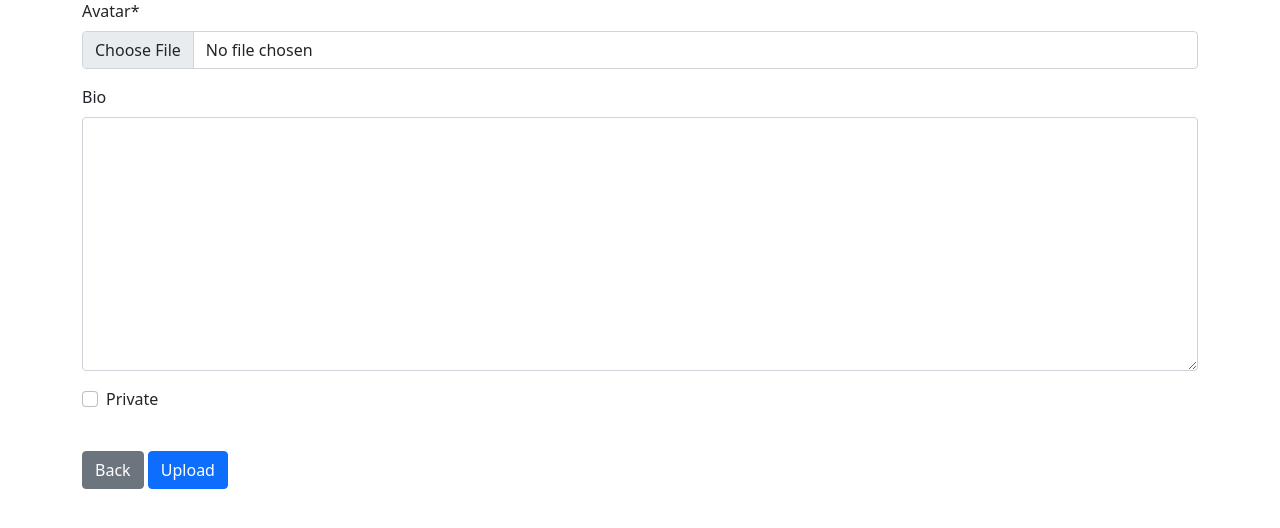
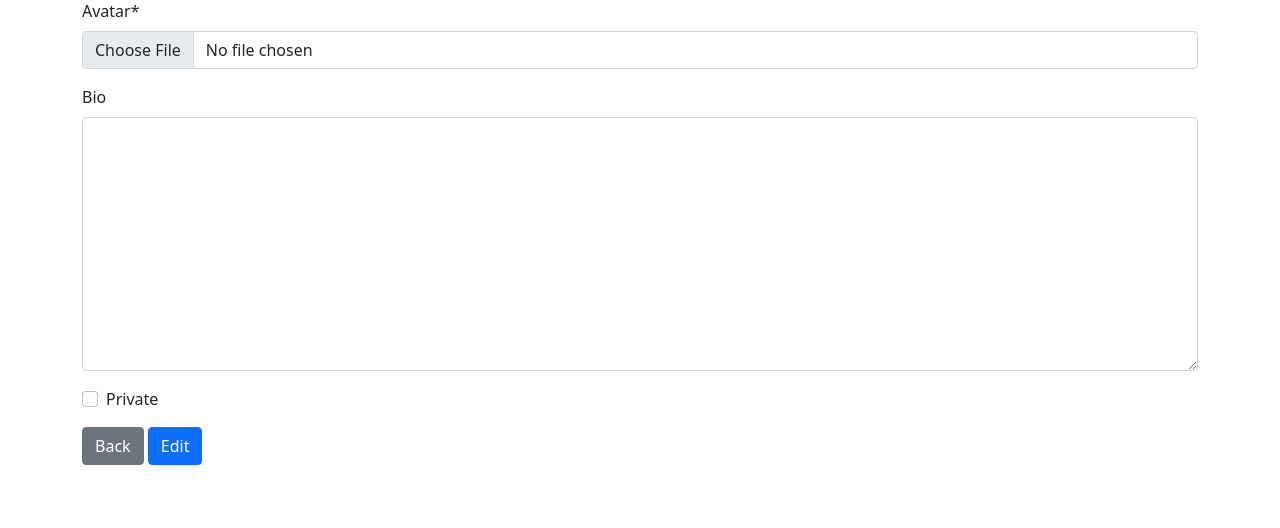
Before and after one commit to garrett1001/wardrobe-app, a Django app: template mysite/core/templates/core/user_profile_form.html in a window 1280 px wide. Shown: the part 209-737 px from the top of the page. Run offline with Django 4.2, Linux system fonts and the light colour scheme; the template is opened without the code that fills it: values that come from a table or form of the project are taken from there, others are empty; parts of the project's set-up code (start-up, migrations or seed data) failed here and were passed over; some libraries are stand-ins or nearby versions.

Commit message:
Fixed form layouts

```diff
--- a/mysite/core/templates/core/login.html
+++ b/mysite/core/templates/core/login.html
@@ -12,7 +12,6 @@
     <form method="POST">
         {% csrf_token %}
         {{ login_form|crispy }}
-        <br>
         <button class="btn btn-primary" type="submit">Login</button>
     </form>
     <p class="text-center">Don't have an account? <a href="/register">Create an account</a>.</p>
--- a/mysite/core/templates/core/register.html
+++ b/mysite/core/templates/core/register.html
@@ -12,7 +12,6 @@
 	<form method="POST">
 		{% csrf_token %}
 		{{ register_form|crispy }}
-		<br>
 		<button class="btn btn-primary" type="submit">Register</button>
 	</form>
 	<p class="text-center">If you already have an account, <a href="/login">login</a> instead.</p>
--- a/mysite/core/templates/core/user_profile_form.html
+++ b/mysite/core/templates/core/user_profile_form.html
@@ -12,9 +12,8 @@
     <form method="post" enctype="multipart/form-data">
         {% csrf_token %}
         {{ form|crispy }}
-        <br>
         <a class="btn btn-secondary" href="{% url 'core:user_profile' user.username %}" role="button">Back</a>
-        <button class="btn btn-primary" type="submit">Upload</button>
+        <button class="btn btn-primary" type="submit">Edit</button>
     </form>
 </div>
 
--- a/mysite/wardrobe/templates/wardrobe/garment_edit.html
+++ b/mysite/wardrobe/templates/wardrobe/garment_edit.html
@@ -12,9 +12,8 @@
     <form method="post" enctype="multipart/form-data">
         {% csrf_token %}
         {{ form|crispy }}
-        <br>
         <a class="btn btn-secondary" href="{% url 'wardrobe:garment_detail' garment_id %}" role="button">Back</a>
-        <button class="btn btn-primary" type="submit">Upload</button>
+        <button class="btn btn-primary" type="submit">Edit</button>
     </form>
 </div>
 
--- a/mysite/wardrobe/templates/wardrobe/garment_form.html
+++ b/mysite/wardrobe/templates/wardrobe/garment_form.html
@@ -12,7 +12,6 @@
     <form method="post" enctype="multipart/form-data">
         {% csrf_token %}
         {{ form|crispy }}
-        <br>
         <a class="btn btn-secondary" href="{% url 'wardrobe:wardrobe' %}" role="button">Back</a>
         <button class="btn btn-primary" type="submit">Upload</button>
     </form>
--- a/mysite/wardrobe/templates/wardrobe/outfit_edit.html
+++ b/mysite/wardrobe/templates/wardrobe/outfit_edit.html
@@ -12,9 +12,8 @@
     <form method="post" enctype="multipart/form-data">
         {% csrf_token %}
         {{ form|crispy }}
-        <br>
         <a class="btn btn-secondary" href="{% url 'wardrobe:outfit_detail' outfit_id %}" role="button">Back</a>
-        <button class="btn btn-primary" type="submit">Upload</button>
+        <button class="btn btn-primary" type="submit">Edit</button>
     </form>
 </div>
 
--- a/mysite/wardrobe/templates/wardrobe/outfit_form.html
+++ b/mysite/wardrobe/templates/wardrobe/outfit_form.html
@@ -13,7 +13,6 @@
     <form method="post" enctype="multipart/form-data">
         {% csrf_token %}
         {{ form|crispy }}
-        <br>
         <a class="btn btn-secondary" href="{% url 'wardrobe:wardrobe' %}" role="button">Back</a>
         <button class="btn btn-primary" type="submit">Upload</button>
     </form>
```
